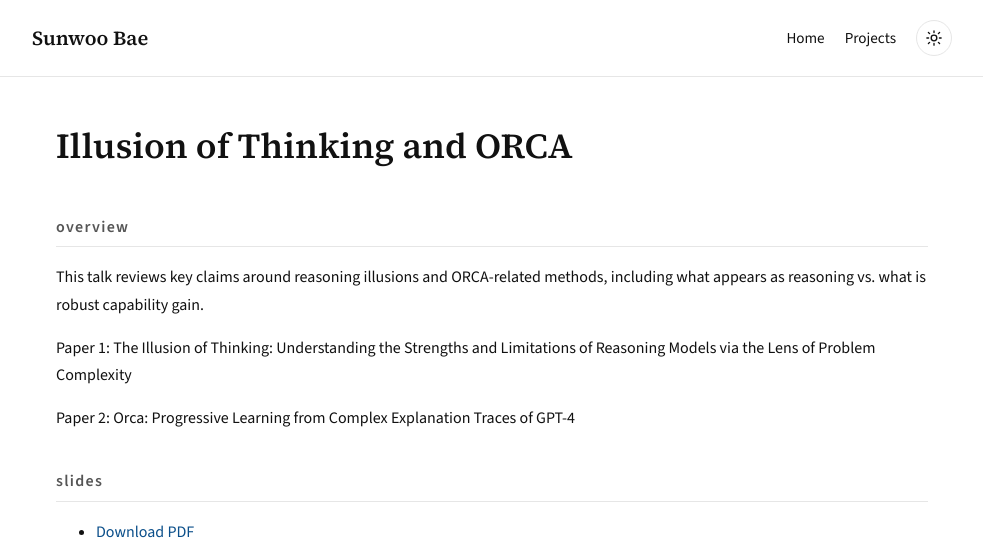
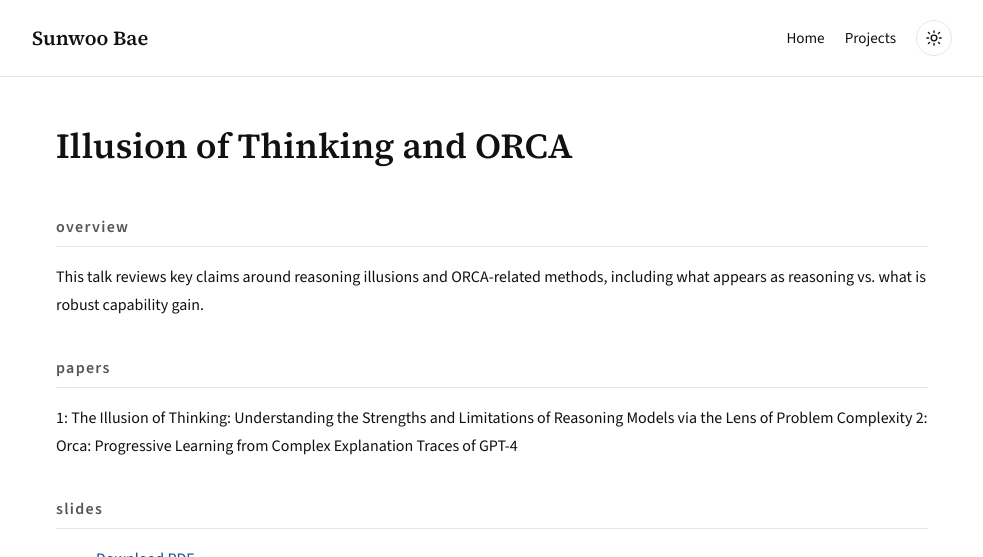
Before and after one commit to sunwoo02/sunwoo02.github.io, a Jekyll site: the page built from _pages/projects/illusion-and-orca.md, in a window 1280 px wide and 900 px high, cut to the strip 0-557 px from the top of the window. Shown: the whole strip, without its empty margins (148-1131 px from the left). Built offline with Jekyll 4.4.1, drawn with Linux system fonts in a browser that asks for light colours.

Commit message:
Update illusion-and-orca.md

```diff
--- a/_pages/projects/illusion-and-orca.md
+++ b/_pages/projects/illusion-and-orca.md
@@ -7,9 +7,9 @@ permalink: /projects/illusion-and-orca/
 ## Overview
 This talk reviews key claims around reasoning illusions and ORCA-related methods, including what appears as reasoning vs. what is robust capability gain.
 
-Paper 1: The Illusion of Thinking: Understanding the Strengths and Limitations of Reasoning Models via the Lens of Problem Complexity
-
-Paper 2: Orca: Progressive Learning from Complex Explanation Traces of GPT-4
+## Papers
+1: The Illusion of Thinking: Understanding the Strengths and Limitations of Reasoning Models via the Lens of Problem Complexity
+2: Orca: Progressive Learning from Complex Explanation Traces of GPT-4
 
 
 ## Slides
```
